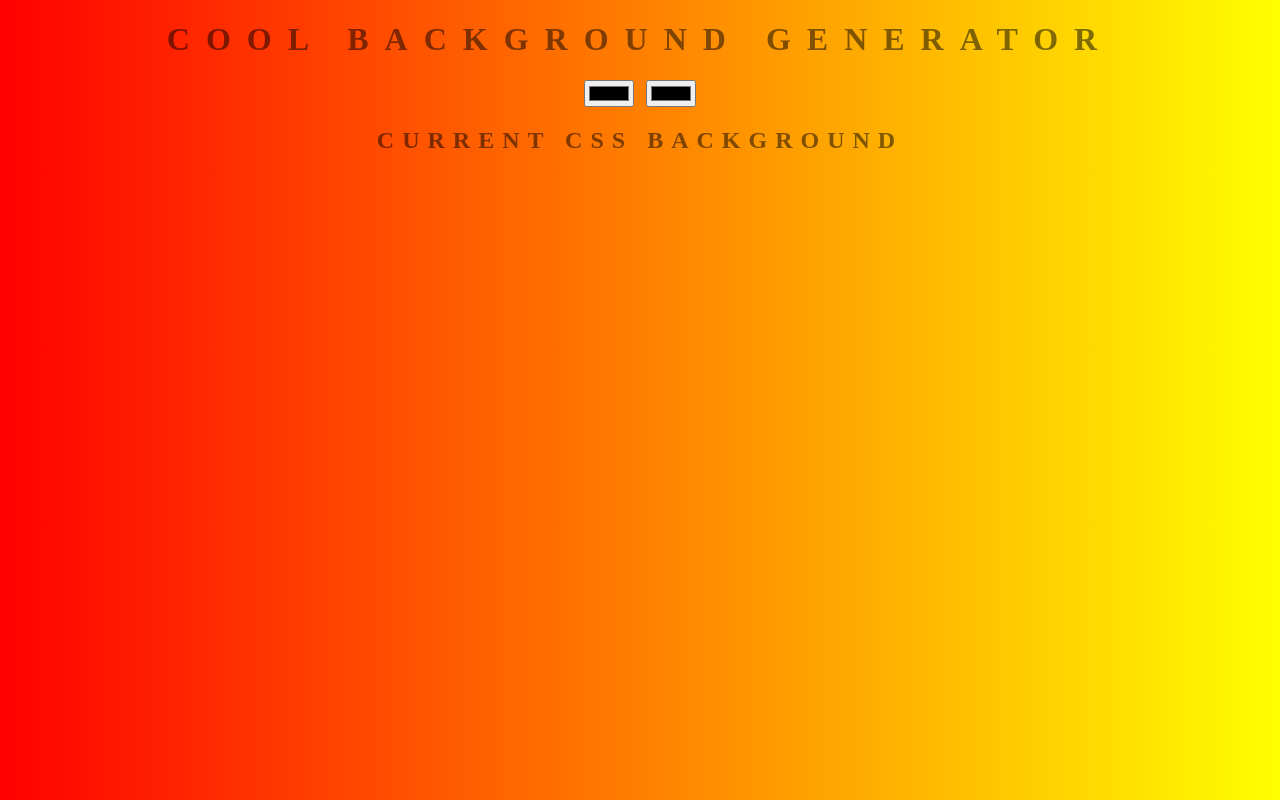
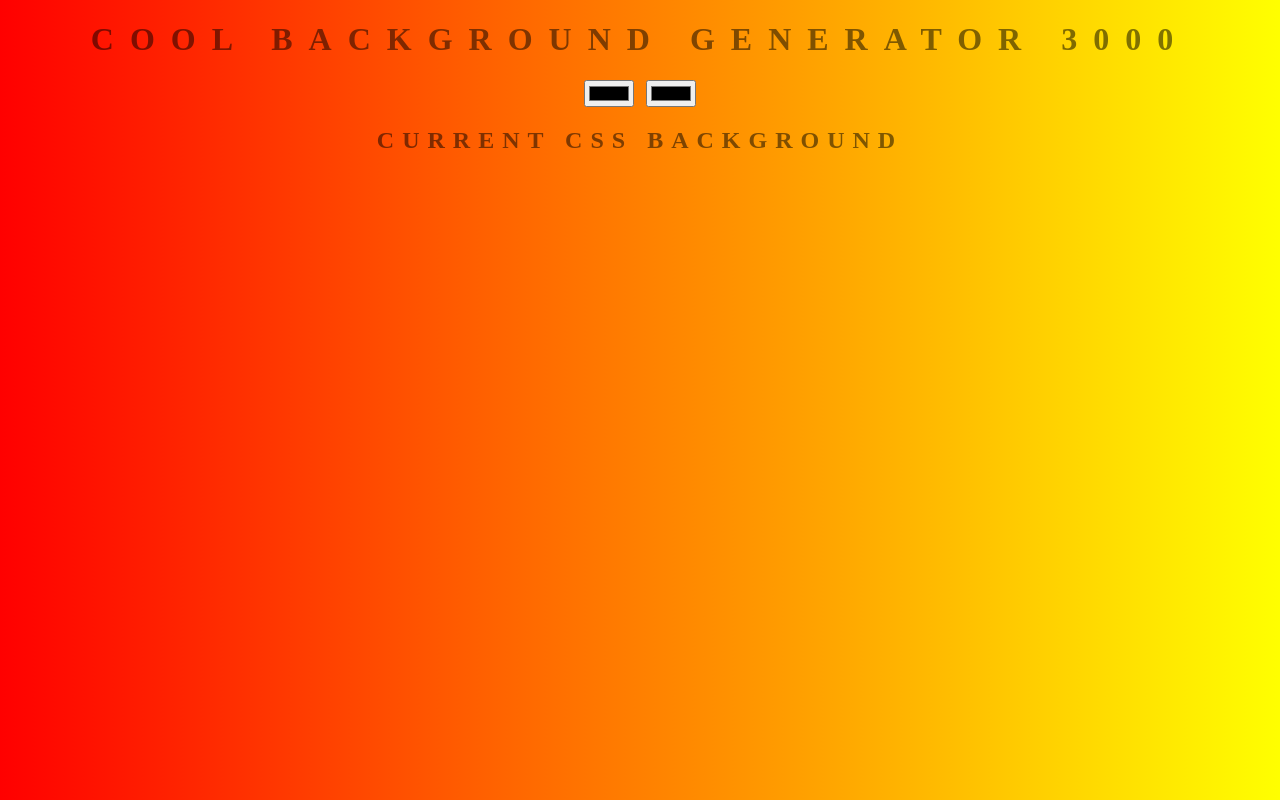
Before and after one commit to Yuuxooon/background-generator, a plain HTML site: page index.html in a window 1280 px wide. Drawn offline with Linux system fonts and the light colour scheme.

Commit message:
more name changes >:)

```diff
--- a/index.html
+++ b/index.html
@@ -9,7 +9,7 @@
     <link rel="stylesheet" type="text/css" href="style.css" />
   </head>
   <body id="gradient">
-    <h1> Cool Background Generator</h1>
+    <h1> Cool Background Generator 3000</h1>
     <input oninput="changeColor()" class="color1" type="color" name="color1" />
     <input oninput="changeColor()" class="color2" type="color" name="color2" />
     <h2>Current CSS Background</h2>
```
